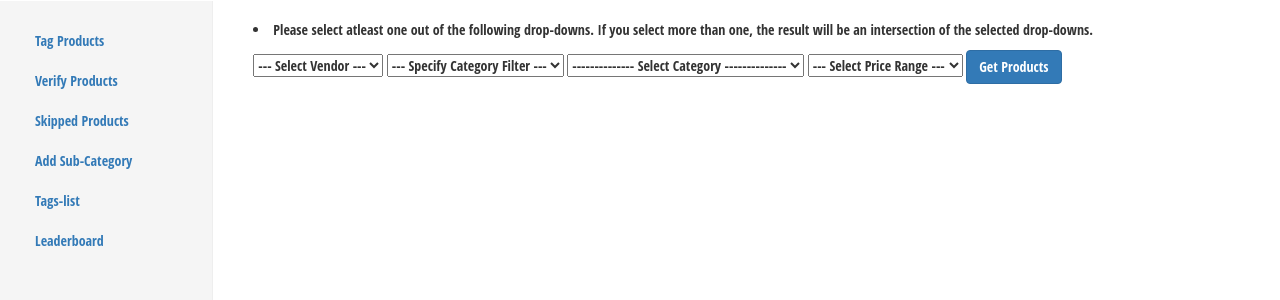
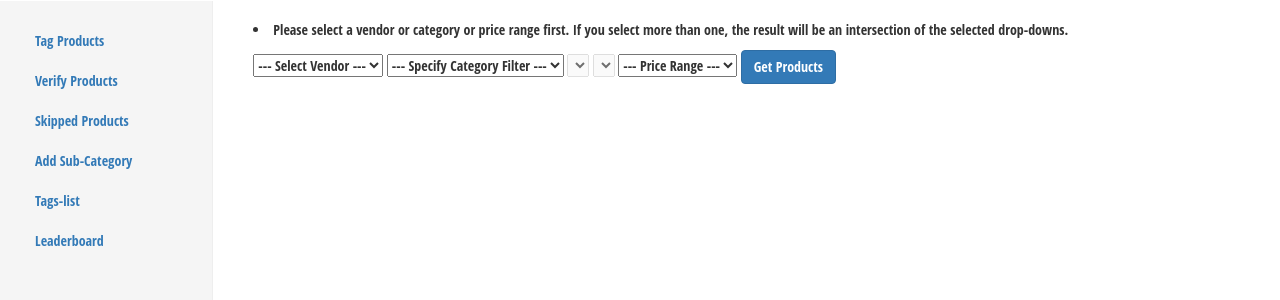
Before and after one commit to mohitt008/dg_score, a Flask app: template cataloguing_ui/templates/tag_product.html in a window 1280 px wide. Shown: the part 50-350 px from the top of the page. Run offline with Flask 2, Linux system fonts and the light colour scheme; the template is opened without the code that fills it, so the values that code supplies are empty; some libraries are stand-ins or nearby versions.

Commit message:
vendor_cat & vendor_subcat filter
Former-commit-id: 2c54885844ae9845fa44abe1eb93ae757ac8cedf

```diff
--- a/cataloguing_ui/app.py
+++ b/cataloguing_ui/app.py
@@ -9,7 +9,7 @@ from flask_oauthlib.client import OAuth
 from flask_oauth2_login import GoogleLogin
 from bson.objectid import ObjectId
 
-from utils import update_category, get_categories, get_product_tagging_details, get_vendors, get_subcategories, get_taglist, get_all_tags, inc_skip_count, add_new_subcat
+from utils import update_category, get_categories, get_product_tagging_details, get_vendors, get_subcategories, get_taglist, get_all_tags, inc_skip_count, add_new_subcat, get_cat_list
 from users import add_user, get_tag_count, inc_tag_count, dcr_tag_count, get_users
 
 bp = Blueprint('bp', __name__, static_folder='static', template_folder='templates')
@@ -195,6 +195,19 @@ def get_products():
             extra = {"Exception": e}
             )
 
+@bp.route('/get-cats', methods=['GET', 'POST'])
+def get_cats():
+    try:
+        posted_data = request.get_json()
+        my_logger.info("Posted data for getting categories = {}".format(posted_data))
+        return get_cat_list( posted_data["cat_filter"], posted_data["vendor"] )
+    except Exception as e:
+        my_logger.error("Exception in get_cats function, e = {}".format(e))
+        sentry_client.captureException(
+            message = "Exception in get_cats function",
+            extra = {"Exception": e}
+            )
+
 @bp.route('/get-subcats', methods=['GET', 'POST'])
 def get_subcats():
     try:
@@ -238,6 +251,12 @@ def set_tags():
         next_name = {}
         if 'category' in posted_data:
             next_name['category'] = posted_data.pop("category")
+        if 'vendor_cat' in posted_data:
+            next_name['vendor_cat'] = posted_data.pop('vendor_cat')
+        if 'sub_category' in posted_data:
+            next_name['sub_category'] = posted_data.pop('sub_category')
+        if 'vendor_subcat' in posted_data:
+            next_name['vendor_subcat'] = posted_data.pop('vendor_subcat')
         if 'vendor' in posted_data:
             vendor = posted_data.pop("vendor")
             if vendor != 'All':
@@ -292,6 +311,12 @@ def set_verified_tags():
         next_name = {}
         if 'category' in posted_data:
             next_name['category'] = posted_data.pop("category")
+        if 'vendor_cat' in posted_data:
+            next_name['vendor_cat'] = posted_data.pop('vendor_cat')
+        if 'sub_category' in posted_data:
+            next_name['sub_category'] = posted_data.pop('sub_category')
+        if 'vendor_subcat' in posted_data:
+            next_name['vendor_subcat'] = posted_data.pop('vendor_subcat')
         if 'vendor' in posted_data:
             vendor = posted_data.pop("vendor")
             if vendor != 'All':
--- a/cataloguing_ui/static/js/utils.js
+++ b/cataloguing_ui/static/js/utils.js
@@ -18,8 +18,18 @@ $(document).ready(function () {
         $( "#get-products-button" ).click(function() {
 
             var vendor = $("#select-vendor").find(":selected").val();
-            var cat_val = $("#select-category").find(":selected").val();
-            var cat = $("#select-category").find(":selected").text();
+            var cat_filter = $("#specify-cat-filter").find(":selected").val();
+            if( cat_filter == "-1" )
+                var cat_val = "-1";
+            else {
+                var cat_val = $("#select-category").find(":selected").val();
+                var cat = $("#select-category").find(":selected").text();
+            }
+            var subcat_val = $("#select-subcategory").find(":selected").val();
+            if( subcat_val == "-1" )
+                var subcat = null;
+            else
+                var subcat = $("#select-subcategory").find(":selected").text();
             var price_range_value = $("#select-price-range").find(":selected").val();
             var sPageURL = window.location.search.substring(1);
             sPageURL_split_list = sPageURL.split('=');
@@ -31,8 +41,16 @@ $(document).ready(function () {
                 data_obj = {}
                 if( vendor != '-1' )
                     data_obj['vendor'] = vendor;
-                if( cat_val != '-1' )
-                    data_obj['category'] = cat;
+                if( cat_val != '-1' && cat_val != null )
+                    if( cat_filter == "dc" )
+                        data_obj["category"] = cat;
+                    else if( cat_filter == "vc" )
+                        data_obj["vendor_cat"] = cat;
+                if( subcat )
+                    if( cat_filter == "dc ")
+                        data_obj['sub_category'] = subcat
+                    else if( cat_filter == "vc" )
+                        data_obj["vendor_subcat"] = subcat
                 if( price_range_value != '-1' )
                     data_obj['price'] = price_range_value;
                 q = sPageURL_split_list[1];
@@ -105,58 +123,28 @@ $(document).ready(function () {
     $(function () {
         $('#update-category').on("change", function () {
             var cat_id = $(this).find(':selected').val();
-            $.ajax({
-                url: '/cat-ui/get-subcats',
-                dataType: 'json',
-                type: 'POST',
-                contentType: 'application/json',
-                data: JSON.stringify({"category_id": cat_id}),
-                success: function (data) {
-                    console.log('update-subcategory data :  ', data);
-                    $("#update-subcategory").prop('disabled', false);
-                    if (jQuery.isEmptyObject(data)) {
-                        $("#update-subcategory").html('<option value="-1">--- No Sub-Categories found ---</option>');
-                        $("#update-subcategory").prop('disabled', true);
-                    } else {
-                        var subcat_options = '<option value="-1">-------- Select Sub-Category --------</option>';
-                        $.each(data, function (i, obj) {
-                            $.each(obj._id, function (key, value) {
-                                subcat_options += '<option value="' + value + '">' + obj.category_name + '</option>';
-                            });
-                        });
-                        $("#update-subcategory").html(subcat_options);
-                    }
-                }
-            });
+            if( cat_id != "-1" )
+                get_subcats( cat_id, "#update-subcategory" )
         });
     });
 
     $(function () {
-        $('#specify-cat-filter').on("change", function () {
-            var cat_filter = $(this).find(':selected').val();
-            $.ajax({
-                url: '/cat-ui/get-subcats',
-                dataType: 'json',
-                type: 'POST',
-                contentType: 'application/json',
-                data: JSON.stringify({"category_id": cat_id}),
-                success: function (data) {
-                    console.log('update-subcategory data :  ', data);
-                    $("#update-subcategory").prop('disabled', false);
-                    if (jQuery.isEmptyObject(data)) {
-                        $("#update-subcategory").html('<option value="-1">--- No Sub-Categories found ---</option>');
-                        $("#update-subcategory").prop('disabled', true);
-                    } else {
-                        var subcat_options = '<option value="-1">-------- Select Sub-Category --------</option>';
-                        $.each(data, function (i, obj) {
-                            $.each(obj._id, function (key, value) {
-                                subcat_options += '<option value="' + value + '">' + obj.category_name + '</option>';
-                            });
-                        });
-                        $("#update-subcategory").html(subcat_options);
-                    }
-                }
-            });
+        $("#select-vendor").on("change", function () {
+            get_cats()
+        });
+    });
+
+    $(function () {
+        $("#specify-cat-filter").on("change", function () {
+            get_cats()
+        });
+    });
+
+    $(function () {
+        $("#select-category").on("change", function () {
+            var cat_id = $(this).find(':selected').val();
+            if( cat_id != "-1" )
+                get_subcats( cat_id, "#select-subcategory" )
         });
     });
 
@@ -191,3 +179,87 @@ function update_html(data) {
     id = data['id'];
     prod_seg = JSON.parse(data['prod_seg']);
 }
+
+function get_cats() {
+    $("#select-category").empty()
+    $("#select-category").css("width", "")
+    $("#select-category").prop('disabled', true);
+    $("#select-subcategory").empty()
+    $("#select-subcategory").css("width", "")
+    $("#select-subcategory").prop('disabled', true);
+    var vendor = $("#select-vendor").find(":selected").val();
+    var cat_filter = $("#specify-cat-filter").find(":selected").val();
+    console.log(vendor);
+    console.log(cat_filter);
+
+    if( cat_filter != "-1" ){
+
+        var flag = true
+        if ( cat_filter == "vc" ) {
+            if ( (vendor == "All") || (vendor == "-1") ) {
+                flag = false;
+            }
+        }
+
+        if ( flag ) {
+            $.ajax({
+                url: '/cat-ui/get-cats',
+                dataType: 'json',
+                type: 'POST',
+                contentType: 'application/json',
+                data: JSON.stringify({"cat_filter": cat_filter, "vendor": vendor}),
+                success: function (data) {
+                    $("#select-category").css("width", "150px");
+                    $("#select-category").prop("disabled", false);
+                    if (jQuery.isEmptyObject(data)) {
+                        $("#select-category").empty()
+                        $("#select-category").prop("disabled", true);
+                    }
+                    else {
+                        var cat_options = '<option value="-1">--- Select Category ---</option>';
+                        $.each(data, function (i, obj) {
+                            $.each(obj._id, function (key, value) {
+                                cat_options += '<option value="' + value + '">' + obj.category_name + '</option>';
+                            });
+                        });
+                        $("#select-category").html(cat_options);
+                    }
+                }
+            });
+        }
+        else {
+            console.log("Invalid combination!");
+            $("#select-category").empty()
+            $("#select-category").prop('disabled', true);
+            $.notify("Invalid combination! Please select any specific vendor to get corresponding categories", {clickToHide: true});
+        }
+    }
+}
+
+function get_subcats( cat_id, task ) {
+    console.log( cat_id )
+    $.ajax({
+        url: '/cat-ui/get-subcats',
+        dataType: 'json',
+        type: 'POST',
+        contentType: 'application/json',
+        data: JSON.stringify({"category_id": cat_id}),
+        success: function (data) {
+            console.log('subcategory data : ', data);
+            $(task).prop('disabled', false);
+            $(task).css("width", "200px");
+            if (jQuery.isEmptyObject(data)) {
+                $(task).html('<option value="-1">--- No Sub-Categories found ---</option>');
+                $(task).prop('disabled', true);
+            } else {
+                var subcat_options = '<option value="-1">--- Select Sub-Category ---</option>';
+                $.each(data, function (i, obj) {
+                    $.each(obj._id, function (key, value) {
+                        subcat_options += '<option value="' + value + '">' + obj.category_name + '</option>';
+                    });
+                });
+                $(task).html(subcat_options);
+            }
+        }
+    });
+}
--- a/cataloguing_ui/templates/tag_product.html
+++ b/cataloguing_ui/templates/tag_product.html
@@ -2,7 +2,7 @@
 
 {% block content %}
 
-<li>Please select atleast one out of the following drop-downs. If you select more than one, the result will be an intersection of the selected drop-downs.</li>
+<li>Please select a vendor or category or price range first. If you select more than one, the result will be an intersection of the selected drop-downs.</li>
 <p></p>
 
 <select id="select-vendor">
@@ -15,19 +15,15 @@
 
 <select id="specify-cat-filter">
   <option value="-1">--- Specify Category Filter ---</option>
-    <option value={{"vc"}}>{{"Use Vendor Category"}}</option>
-    <option value={{"dc"}}>{{"Use Detected Category"}}</option>
+    <option value="vc">Use Vendor Category</option>
+    <option value="dc">Use Delhivery Category</option>
 </select>
 
-<select id="select-category">
-  <option value='-1'>-------------- Select Category --------------</option>
-  {% for cat in available_cats1 %}
-    <option value='{{cat._id}}'>{{cat.category_name}}</option>
-  {% endfor %}
-</select>
+<select id="select-category" disabled></select>
+<select id="select-subcategory" disabled></select>
 
 <select id="select-price-range">
-  <option value='-1'>--- Select Price Range ---</option>
+  <option value='-1'>--- Price Range ---</option>
   {% for i in range(6) %}
     <option value='{{price_range_value_list[i]}}'>{{price_range_text_list[i]}}</option>
   {% endfor %}
```
Also changed, not shown: cataloguing_ui/utils.py (+21 -0 lines).
